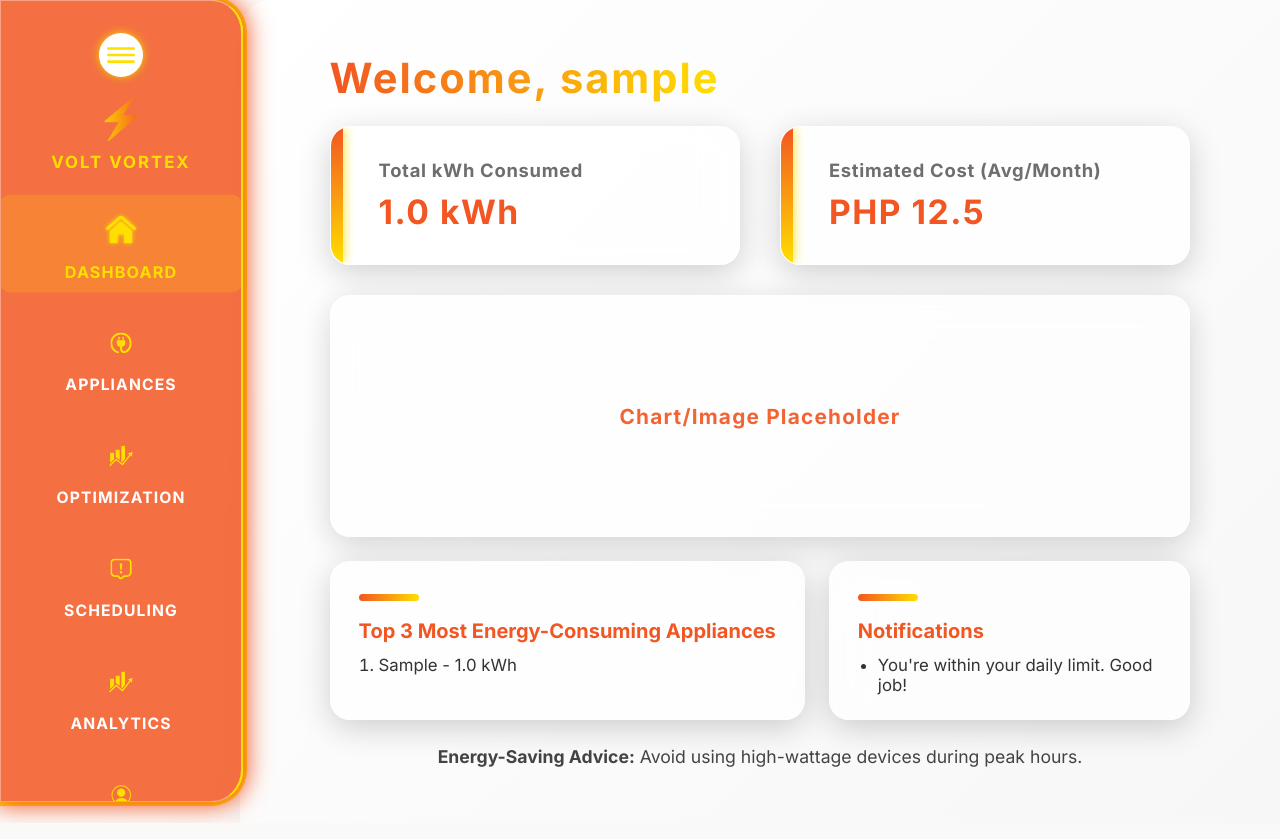
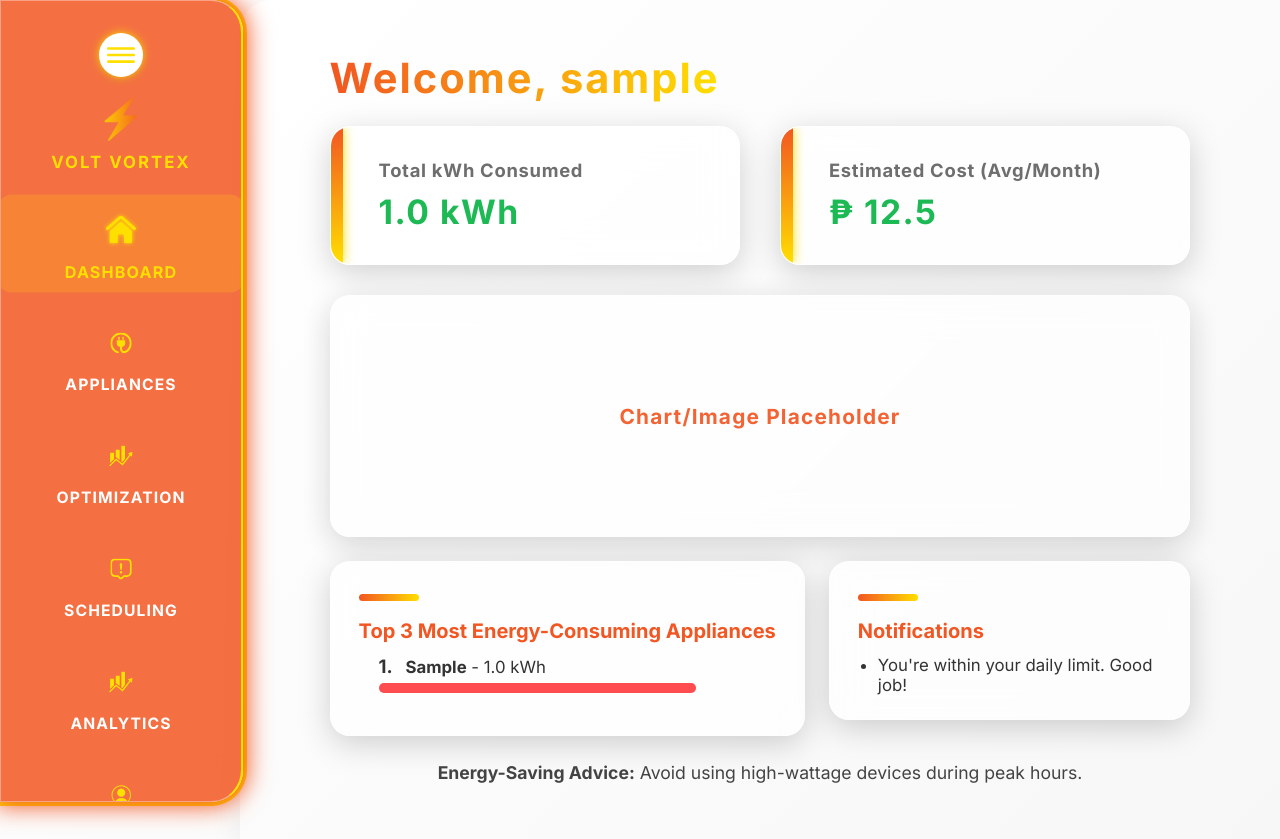
Before and after one commit to Shwarmanism/Appliances-Scheduler, a Flask app: page /dashboard in a window 1280 px wide. Run offline with Flask 3, Linux system fonts and the light colour scheme; a user stored in the database is signed in; tables that the repository leaves empty hold one stand-in row (values such as "Sample post").

Commit message:
Updated Tabs-v2

```diff
--- a/app/static/dashboard.css
+++ b/app/static/dashboard.css
@@ -311,7 +311,7 @@ body {
 .summary-value {
     font-size: 2.1rem;
     font-weight: 800;
-    color: var(--primary);
+    color: #1db954;
     letter-spacing: 1.5px;
     text-shadow: 0 2px 8px #fff3;
 }
@@ -472,3 +472,46 @@ body {
     box-shadow: none;
     text-align: center;
 }
+
+/* Top Appliances List */
+.top-appliances-list {
+    list-style: none;
+    padding: 0;
+}
+.appliance-item {
+    margin-bottom: 18px;
+}
+.appliance-rank {
+    font-size: 1.1em;
+    font-weight: bold;
+    margin-right: 8px;
+}
+.appliance-name {
+    font-weight: bold;
+    margin-left: 0;
+}
+.progress-bar-bg {
+    background: #e0e0e0;
+    border-radius: 8px;
+    height: 10px;
+    width: 80%;
+    margin: 6px 0 0 0;
+}
+.progress-bar-fill {
+    height: 100%;
+    border-radius: 8px;
+}
+.bar-red {
+    background: #ff4d4f;
+}
+.bar-yellow {
+    background: #ffc107;
+}
+.bar-green {
+    background: #1db954;
+}
+
+.peso-value {
+    color: #1db954;
+    font-weight: bold;
+}
--- a/app/templates/analytics.html
+++ b/app/templates/analytics.html
@@ -36,7 +36,7 @@
                     <span class="icon"><img src="../static/Appliances.svg" alt="Appliances" class="sidebar-icon-svg"></span>
                     <span class="nav-text">Appliances</span>
                 </a>
-                <a href="../optimization.html" class="nav-link">
+                <a href="{{ url_for('optimizer.optimize_appliances') }}" class="nav-link">
                     <span class="icon"><img src="../static/Analytics.svg" alt="Optimization" class="sidebar-icon-svg"></span>
                     <span class="nav-text">Optimization</span>
                 </a>
--- a/app/templates/appliances.html
+++ b/app/templates/appliances.html
@@ -35,7 +35,7 @@
                     <span class="icon"><img src="../static/Appliances.svg" alt="Appliances" class="sidebar-icon-svg"></span>
                     <span class="nav-text">Appliances</span>
                 </a>
-                <a href="/optimization" class="nav-link">
+                <a href="{{ url_for('optimizer.optimize_appliances') }}" class="nav-link">
                     <span class="icon"><img src="../static/Analytics.svg" alt="Optimization" class="sidebar-icon-svg"></span>
                     <span class="nav-text">Optimization</span>
                 </a>
--- a/app/templates/dashboard.html
+++ b/app/templates/dashboard.html
@@ -33,7 +33,7 @@
                     <span class="icon"><img src="{{ url_for('static', filename='Appliances.svg') }}" alt="Appliances" class="sidebar-icon-svg"></span>
                     <span class="nav-text">Appliances</span>
                 </a>
-                <a href="/optimize" class="nav-link">
+                <a href="{{ url_for('optimizer.optimize_appliances') }}" class="nav-link">
                     <span class="icon"><img src="{{ url_for('static', filename='Analytics.svg') }}" alt="Optimization" class="sidebar-icon-svg"></span>
                     <span class="nav-text">Optimization</span>
                 </a>
@@ -68,7 +68,7 @@
                     <div class="summary-card-bar"></div>
                     <div class="summary-content">
                         <div class="summary-title">Estimated Cost (Avg/Month)</div>
-                        <div class="summary-value">PHP {{ estimated_cost }}</div>
+                        <div class="summary-value">₱ {{ estimated_cost }}</div>
                     </div>
                 </div>
             </section>
@@ -85,9 +85,16 @@
                 <div class="top-appliances glass">
                     <div class="card-bar"></div>
                     <h2>Top 3 Most Energy-Consuming Appliances</h2>
-                    <ol>
+                    <ol class="top-appliances-list">
                         {% for appliance in top_appliances %}
-                            <li>{{ appliance.category }} - {{ appliance.monthly_energy }} kWh</li>
+                            {% set bar_class = 'bar-red' if loop.index == 1 else 'bar-yellow' if loop.index == 2 else 'bar-green' %}
+                            <li class="appliance-item">
+                                <span class="appliance-rank">{{ loop.index }}.</span>
+                                <span class="appliance-name">{{ appliance.category }}</span> - {{ appliance.monthly_energy }} kWh
+                                <div class="progress-bar-bg">
+                                    <div class="progress-bar-fill {{ bar_class }}" style="width: {{ appliance.bar_width }}%"></div>
+                                </div>
+                            </li>
                         {% endfor %}
                     </ol>
                 </div>
```
Also changed, not shown: app/templates/optimization.html (+40 -25 lines), app/templates/scheduling.html (+5 -4 lines).
